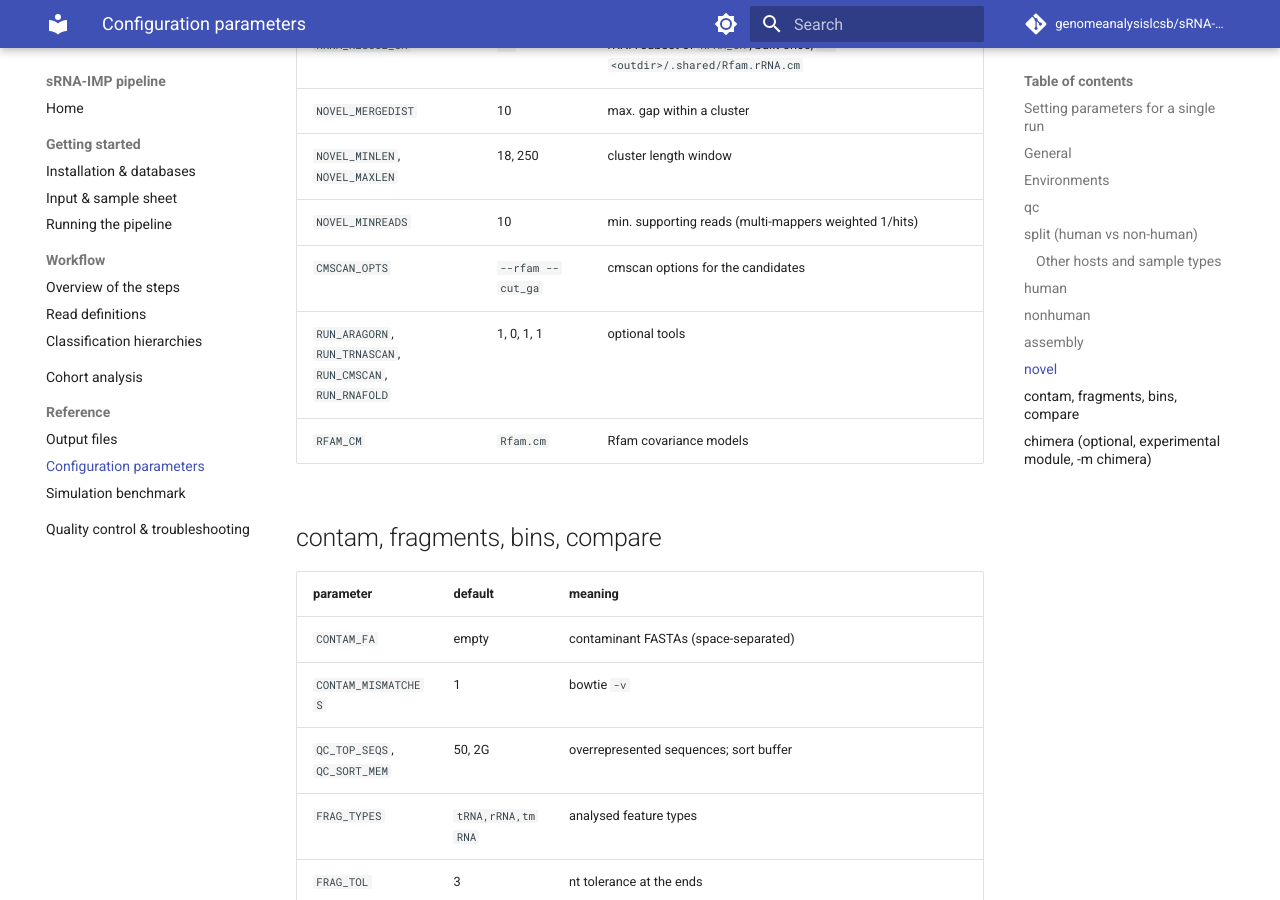
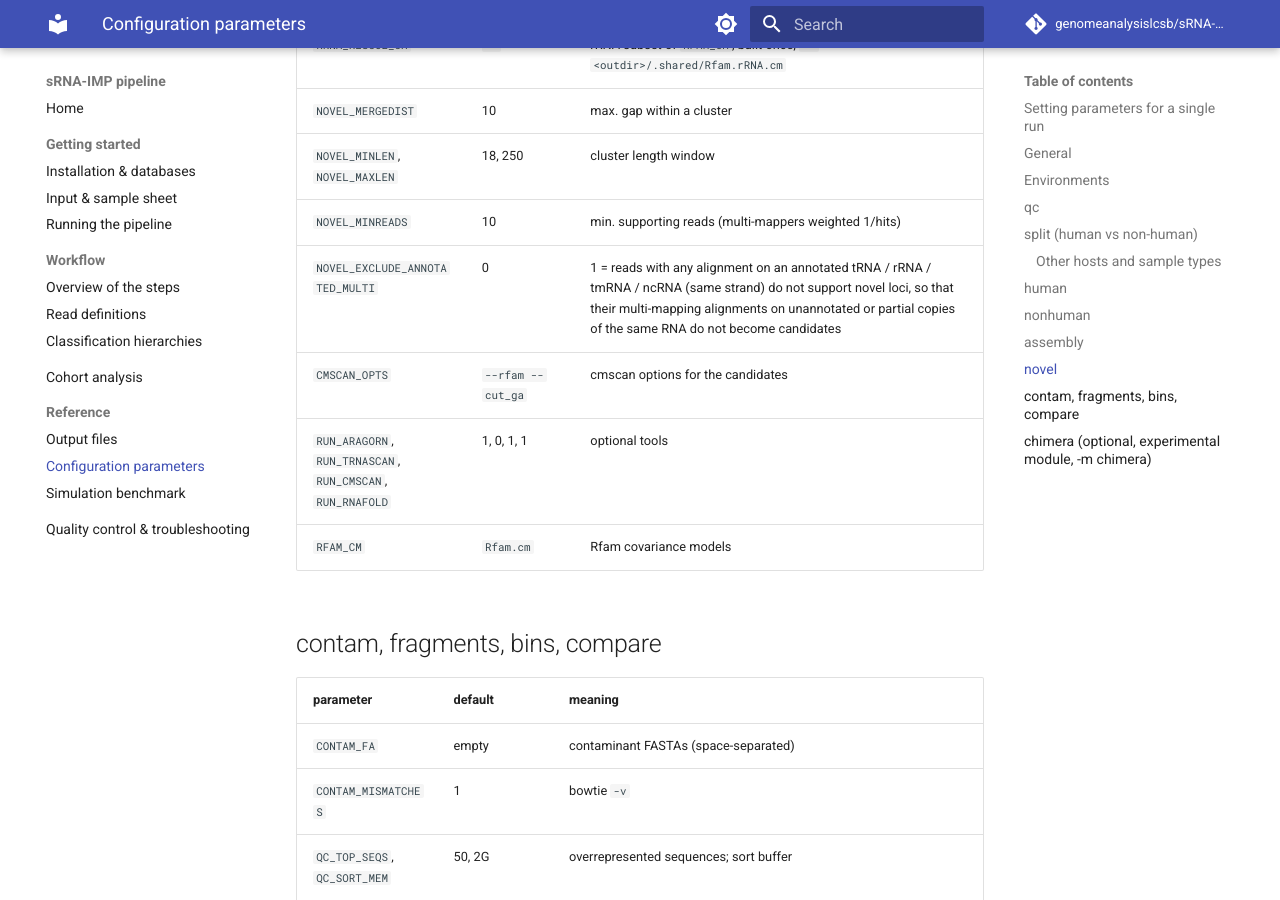
Before and after one commit to genomeanalysislcsb/sRNA-IMP, an MkDocs documentation site: the page built from docs/configuration.md, in a window 1280 px wide and 900 px high, scrolled down 5941 px. Built offline with MkDocs 1.6.1 and Material for MkDocs 9.7.7, drawn with Linux system fonts in a browser that asks for light colours; comment, search, counter and statistics services are not loaded.

Commit message:
Novel loci: optional exclusion of reads aligned to annotated structural RNAs (NOVEL_EXCLUDE_ANNOTATED_MULTI)
Simulation benchmark (BHC01-based library): of 977 novel candidates, 460 had no
simulated read; 406 of these were built from reads of annotated tRNA (246),
ncRNA (73), rRNA (48) and tmRNA (34) genes on other contigs, i.e. their
multi-mapping alignments (bowtie -k 50, weight 1/NH) on unannotated or
partial copies of the same RNA; most have no Rfam hit (short fragments).

NOVEL_EXCLUDE_ANNOTATED_MULTI=1 leaves reads with any same-strand alignment on
an annotated tRNA / rRNA / tmRNA / ncRNA (GFF + rescued rRNA genes) out of
the clustering. Default 0 until the benchmark shows the recall cost on the
hidden loci.

Co-Authored-By: Claude Opus 5.5 <noreply@anthropic.com>
Claude-Session: https://claude.ai/code/session_01L5bQxNJvvvTRxDQ7VNdjru

```diff
--- a/docs/configuration.md
+++ b/docs/configuration.md
@@ -132,6 +132,7 @@ assembly-based modules depend on a usable metagenome assembly. Check the QC rule
 | `NOVEL_MERGEDIST` | 10 | max. gap within a cluster |
 | `NOVEL_MINLEN`, `NOVEL_MAXLEN` | 18, 250 | cluster length window |
 | `NOVEL_MINREADS` | 10 | min. supporting reads (multi-mappers weighted 1/hits) |
+| `NOVEL_EXCLUDE_ANNOTATED_MULTI` | 0 | 1 = reads with any alignment on an annotated tRNA / rRNA / tmRNA / ncRNA (same strand) do not support novel loci, so that their multi-mapping alignments on unannotated or partial copies of the same RNA do not become candidates |
 | `CMSCAN_OPTS` | `--rfam --cut_ga` | cmscan options for the candidates |
 | `RUN_ARAGORN`, `RUN_TRNASCAN`, `RUN_CMSCAN`, `RUN_RNAFOLD` | 1, 0, 1, 1 | optional tools |
 | `RFAM_CM` | `Rfam.cm` | Rfam covariance models |
```
Also changed, not shown: 2 other files.
